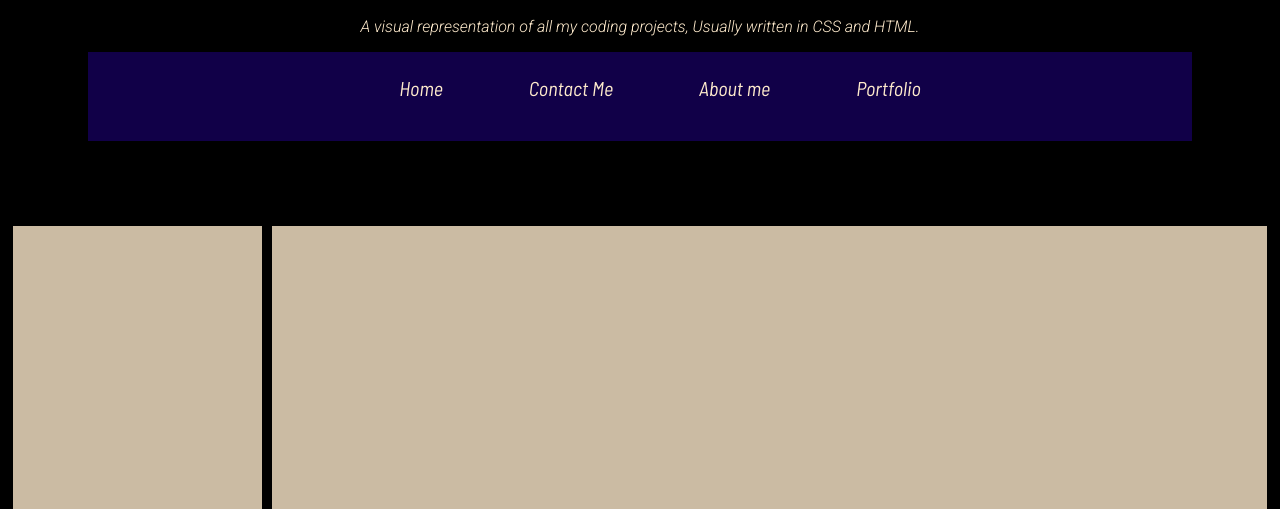
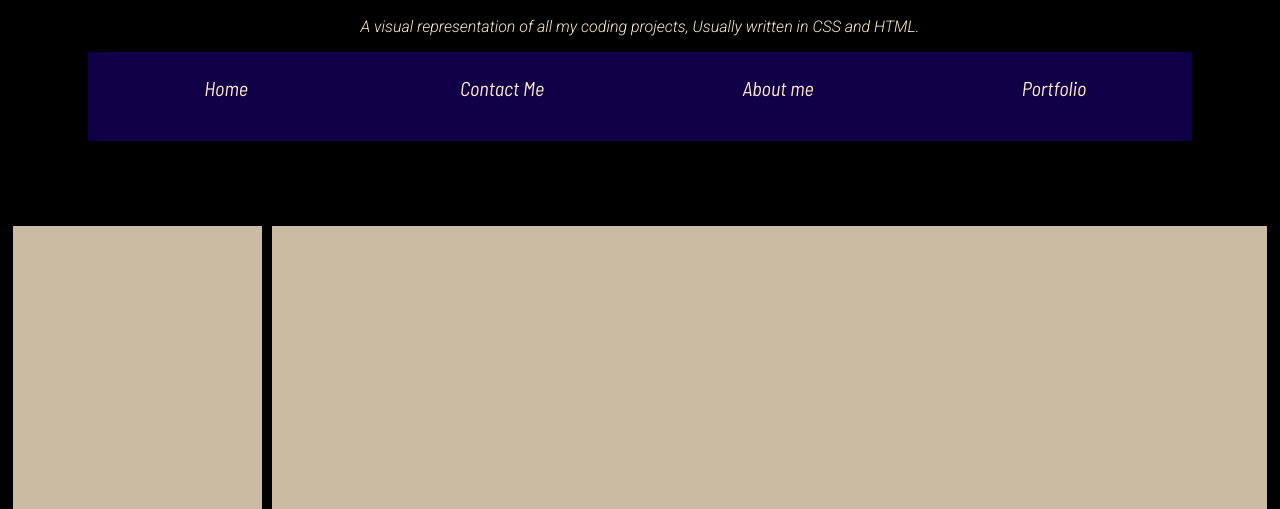
Before and after one commit to AbdallaKhalil97/AK-Portfolio, a plain HTML site: page index.html in a window 1280 px wide. Shown: the part 291-800 px from the top of the page. Drawn offline with Linux system fonts and the light colour scheme.

Commit message:
add final content to content section then we done

```diff
--- a/css/style.css
+++ b/css/style.css
@@ -1,33 +1,33 @@
-
 .header {
   padding: 80px;
   text-align: center;
   background: black;
   color: blanchedalmond;
 }
-  body{
+body {
   background-color: black;
   color: blanchedalmond;
 }
 .navibar {
-    display: flex;
+  /* display: flex;
     flex-direction: row;
-    justify-content: space-evenly;
+    justify-content: space-evenly; */
   overflow: hidden;
-    background-color:#1f007f91;
-    width:auto
+  background-color: #1f007f91;
+  width: auto;
 }
 .navibar ul {
   display: flex;
-
+  padding: 0%;
 }
 .navibar li {
-    font-family: 'Barlow Semi Condensed', sans-serif;
+  font-family: "Barlow Semi Condensed", sans-serif;
   font-size: 20px;
+  flex: 1;
 }
 .navibar a {
   display: inline-block;
-    color:blanchedalmond;
+  color: blanchedalmond;
   text-align: center;
   padding: 8px 43px;
   text-decoration: none;
@@ -39,12 +39,12 @@
 }
 
 .navibar a:hover {
-    background-color:rgb(138, 138, 138);
+  background-color: rgb(138, 138, 138);
 }
 
 li {
   list-style: none;
-     font-family: 'Roboto', sans-serif;
+  font-family: "Roboto", sans-serif;
 }
 
 .row {
@@ -53,7 +53,7 @@ li {
 
 .sidecontent {
   width: 20%;
-    background-color:rgba(255, 235, 205, 0.795);
+  background-color: rgba(255, 235, 205, 0.795);
   margin: 5px;
   height: 400px;
 }
@@ -64,22 +64,22 @@ li {
   margin: 5px;
   height: 400px;
 }
-.footer{
+.footer {
   text-align: center;
 }
-.contactbox{
+.contactbox {
   text-align: center;
   border: 5px solid rgba(255, 235, 205, 0.795);
 }
 h4 {
-  font-family: 'Roboto', sans-serif;
+  font-family: "Roboto", sans-serif;
 }
 p {
-  font-family: 'Roboto', sans-serif;
+  font-family: "Roboto", sans-serif;
 }
 h2 {
-  font-family: 'Barlow Semi Condensed', sans-serif;
+  font-family: "Barlow Semi Condensed", sans-serif;
 }
-.abdalla{
+.abdalla {
   height: 200px;
 }
--- a/index.html
+++ b/index.html
@@ -15,16 +15,16 @@
 </head>
 <body>
     <header>
-        <div class="header">
+        <div class="header" id="home">
            <img class="abdalla" src="./assets/abdalla pic.jpeg" alt="abdalla smiling">
            <img src="./assets/abdalla logo.jpeg" alt="logo">
            <p>A visual representation of all my coding projects, Usually written in CSS and HTML.</p>
            <nav class="navibar">
                 <ul>
-                    <li><a href="#">Home</a></li>
-                    <li><a href="#">Contact Me</a></li>
-                    <li><a href="#">About me</a></li>
-                    <li><a href="#">Portfolio</a></li>
+                    <li><a href="#home">Home</a></li>
+                    <li><a href="#contact me">Contact Me</a></li>
+                    <li><a href="#about me">About me</a></li>
+                    <li><a href="#portfolio">Portfolio</a></li>
 
                 </ul>
             </nav>
@@ -32,9 +32,11 @@
     </header>
 <div class="row">
     <div class="sidecontent"></div>
-    <div class="maincontent"></div>
+    <div class="maincontent" id="portfolio">
     </div>
-<div class="contactbox">
+    <div id="about me"></div>
+</div>
+<div class="contactbox" id="contact me">
     <h2 class="talktome">Talk to me!!</h2>
     <ul>
         <li>
```
Lines whose indentation alone changed are shown as unchanged.
